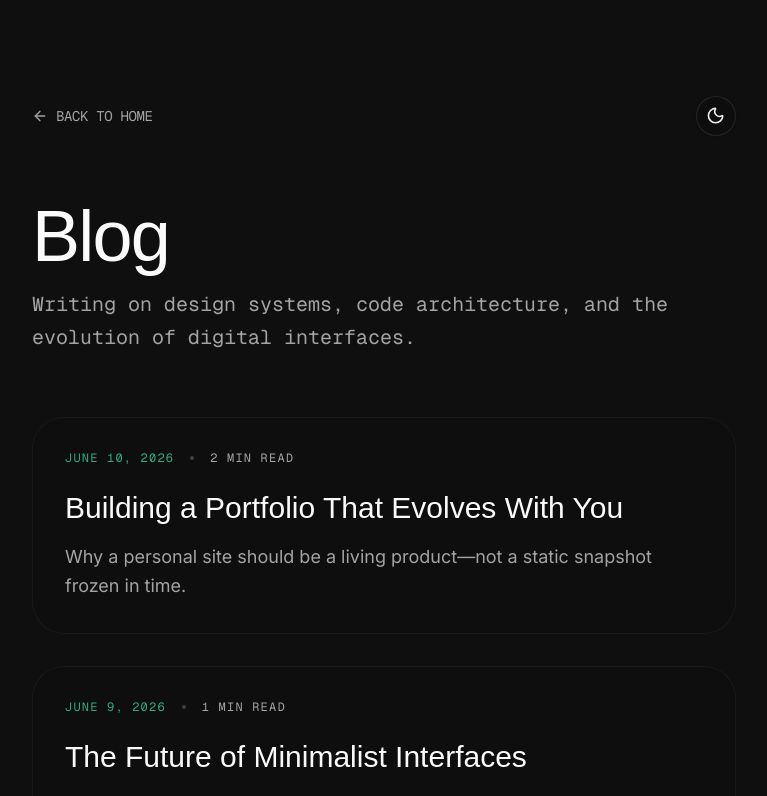
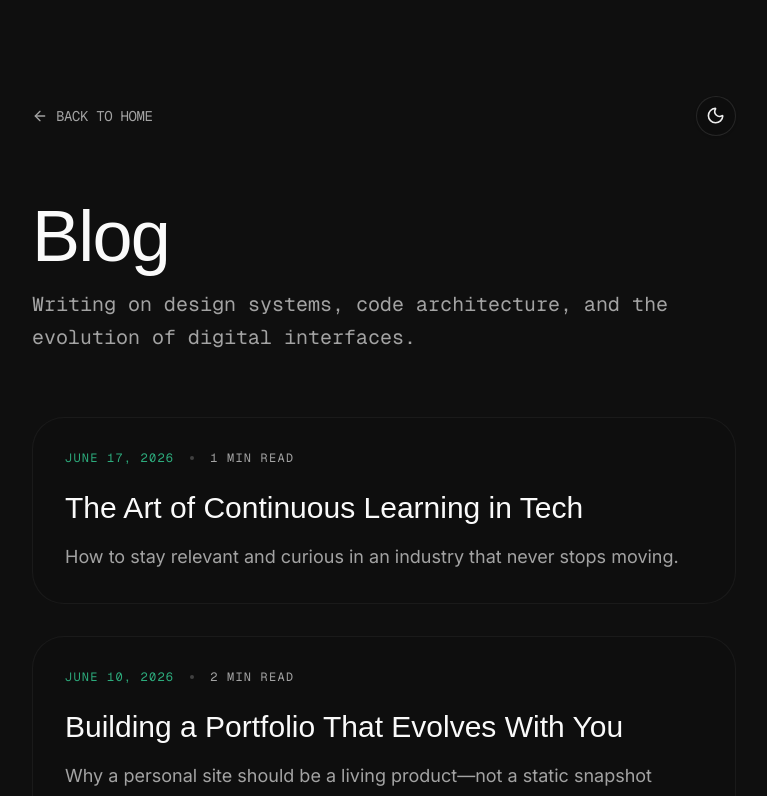
Before and after one commit to rly09/porty-a-portfolio-website, a Next.js app: page /blog in a window 1280 px wide. Shown: the top 796 px of the page, without its empty margins (256-1023 px from the left). Built offline with nearby package versions, Linux system fonts and the light colour scheme; a web font is replaced by a local one.

Commit message:
todays blog done

```diff
--- a/app/blog/page.tsx
+++ b/app/blog/page.tsx
@@ -21,6 +21,20 @@ interface Post {
 }
 
 const rawPosts: Post[] = [
+  {
+    id: 11,
+    title: "The Art of Continuous Learning in Tech",
+    excerpt: "How to stay relevant and curious in an industry that never stops moving.",
+    date: "June 17, 2026",
+    content: [
+      { type: "p", text: "In the world of technology, the only constant is change. What was cutting-edge last year might be legacy today. This rapid evolution can be overwhelming, but it's also what makes our field so exciting." },
+      { type: "h3", text: "Embracing a Growth Mindset" },
+      { type: "p", text: "Continuous learning isn't just about picking up the latest framework; it's about developing a mindset that welcomes new challenges. It's about being comfortable with not knowing everything and having the confidence to figure it out." },
+      { type: "p", text: "I've found that the best way to keep up is to focus on fundamentals. While tools change, the core principles of software engineering, design, and problem-solving remain remarkably stable." },
+      { type: "blockquote", text: "Live as if you were to die tomorrow. Learn as if you were to live forever.", author: "Mahatma Gandhi" },
+      { type: "p", text: "Whether it's reading a technical book, contributing to open source, or building a small side project, every bit of learning compounds over time. The goal isn't to be an expert in everything, but to be a lifelong student of the craft." }
+    ]
+  },
   {
     id: 10,
     title: "Building a Portfolio That Evolves With You",
```
